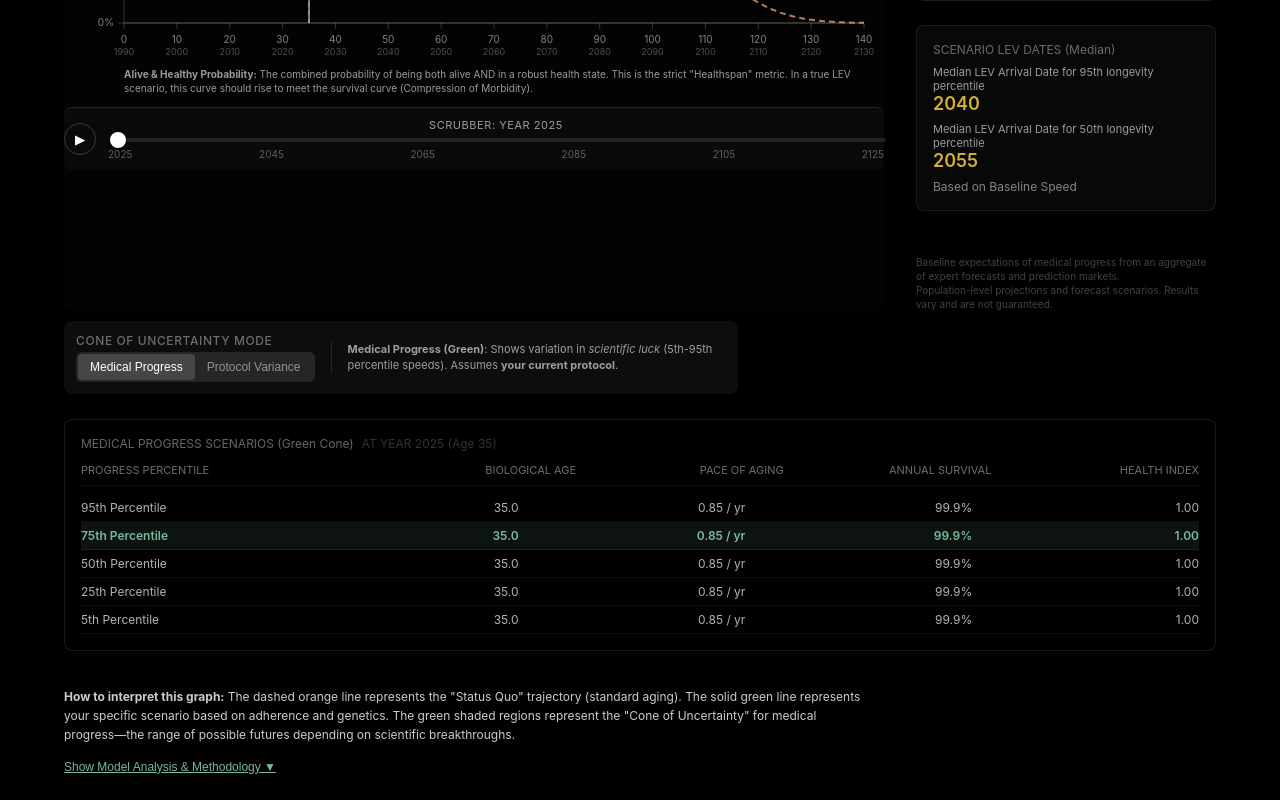
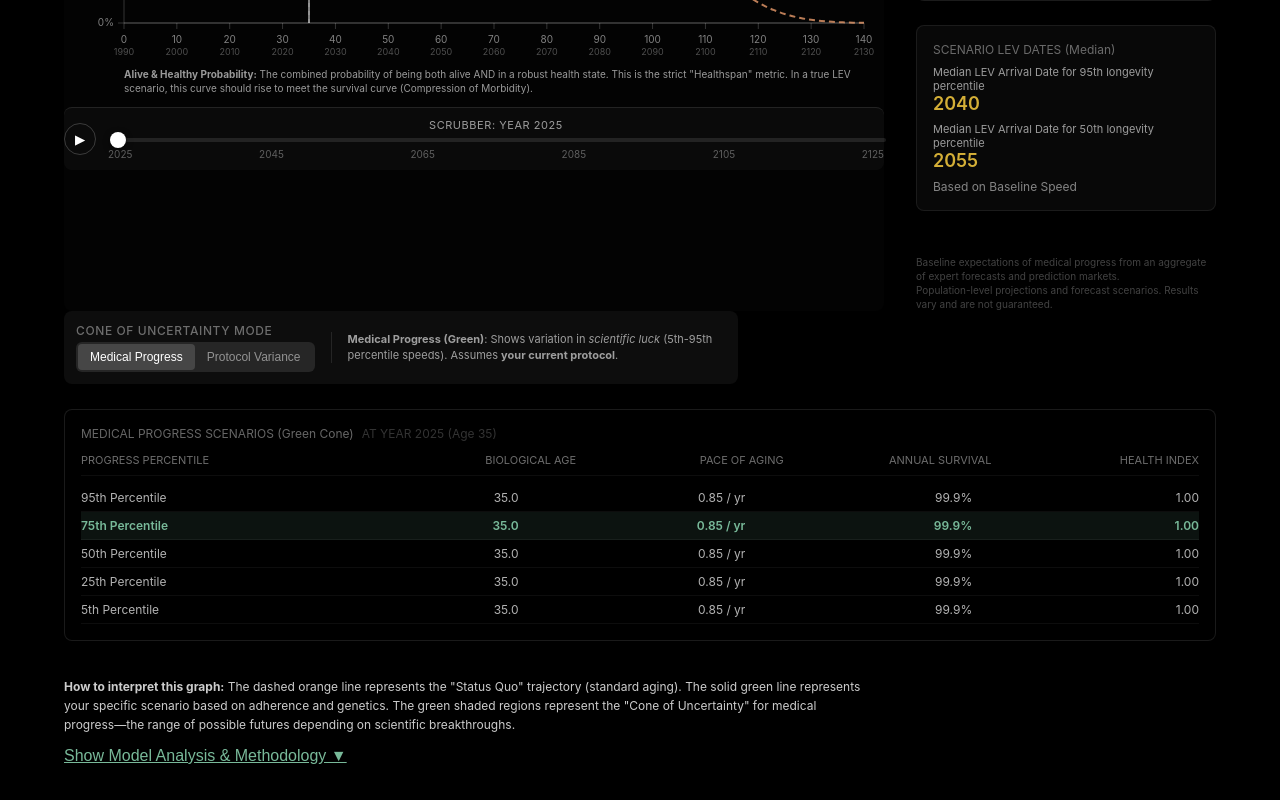
Before and after one commit to Kylen-McClintock/LEV-Longevity-Trajectory, a React (Vite) app: page / in a window 1280 px wide. Shown: the part 644-1444 px from the top of the page. Built offline with nearby package versions, Linux system fonts and the light colour scheme.

Commit message:
Fix desktop chart gap and increase button text size

```diff
--- a/src/LevLongevityTrajectory.css
+++ b/src/LevLongevityTrajectory.css
@@ -133,8 +133,9 @@
   border-radius: 8px;
   /* border: 1px solid rgba(255, 255, 255, 0.05); */
   height: auto;
-  min-height: 500px;
+  min-height: 450px;
 }
+
 
 .lev-side-panel {
   display: flex;
@@ -266,7 +267,7 @@
 }
 
 .lev-toggle-container {
-  margin-top: 10px;
+  margin-top: 0px;
 }
 
 @media (max-width: 900px) {
--- a/src/LevLongevityTrajectory.tsx
+++ b/src/LevLongevityTrajectory.tsx
@@ -685,7 +685,7 @@ export default function LevLongevityTrajectory() {
                 <div style={{ marginTop: 8 }}>
                     <button
                         onClick={() => setShowAnalysis(!showAnalysis)}
-                        style={{ background: 'transparent', border: 'none', color: '#78B999', cursor: 'pointer', padding: 0, fontSize: 12, textDecoration: 'underline' }}>
+                        style={{ background: 'transparent', border: 'none', color: '#78B999', cursor: 'pointer', padding: 0, fontSize: 16, textDecoration: 'underline' }}>
                         {showAnalysis ? 'Hide Model Analysis & Methodology' : 'Show Model Analysis & Methodology ▼'}
                     </button>
                 </div>
```
